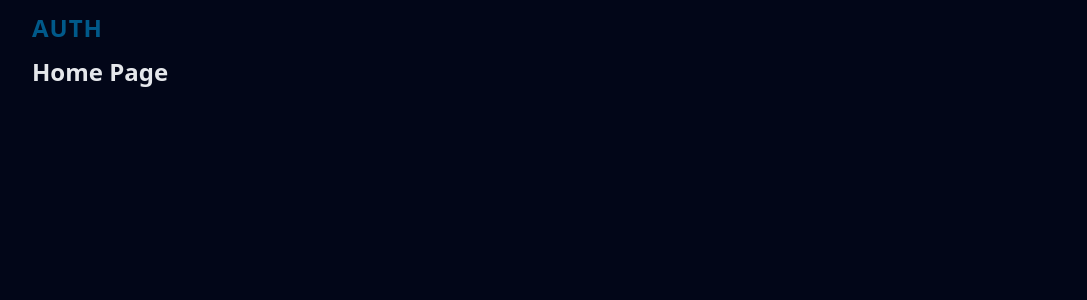
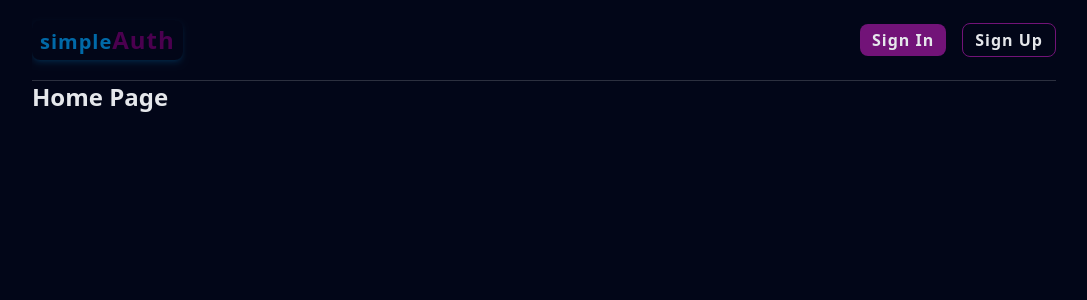
Before and after one commit to Abush-natanem-12/mern-auth, a React (Vite) app in the folder frontend/: page / in a window 1280 px wide. Shown: the top 300 px of the page, without its empty margins (96-1183 px from the left). Built offline with nearby package versions, Linux system fonts and the light colour scheme; no server answers.

Commit message:
update the header component

```diff
--- a/frontend/src/components/Header.jsx
+++ b/frontend/src/components/Header.jsx
@@ -2,13 +2,33 @@ import { Link } from "react-router-dom";
 
 export default function Header() {
   return (
-    <header className="w-full flex items-center py-3 justify-between">
+    <header className="w-full flex items-center py-5 justify-between border-b-[1px] border-b-gray-300/[.2]">
       <Link
         to={"/"}
-        className="text-2xl font-bold tracking-[1px] text-sky-800 uppercase"
+        className="text-2xl font-bold tracking-[1px] px-2 py-1 shadow-md shadow-sky-700/[.2] rounded-lg"
       >
-        AUTH
+        <span className="text-xl font-bold tracking-[1px] text-sky-700">
+          simple
+        </span>
+        <span className="text-2xl font-bold tracking-[1px] text-fuchsia-950">
+          Auth
+        </span>
       </Link>
+
+      <div className="flex items-center gap-4">
+        <Link
+          to={"/auth/sign-in"}
+          className="text-base font-bold tracking-[1px] text-gray-200 hover:bg-fuchsia-950 bg-fuchsia-900 px-3 py-1 rounded-lg"
+        >
+          Sign In
+        </Link>
+        <Link
+          to={"/auth/sign-up"}
+          className="text-base font-bold tracking-[1px] text-gray-200 px-3 py-1 rounded-lg border-[1px] border-fuchsia-900 hover:border-fuchsia-950"
+        >
+          Sign Up
+        </Link>
+      </div>
     </header>
   );
 }
```
